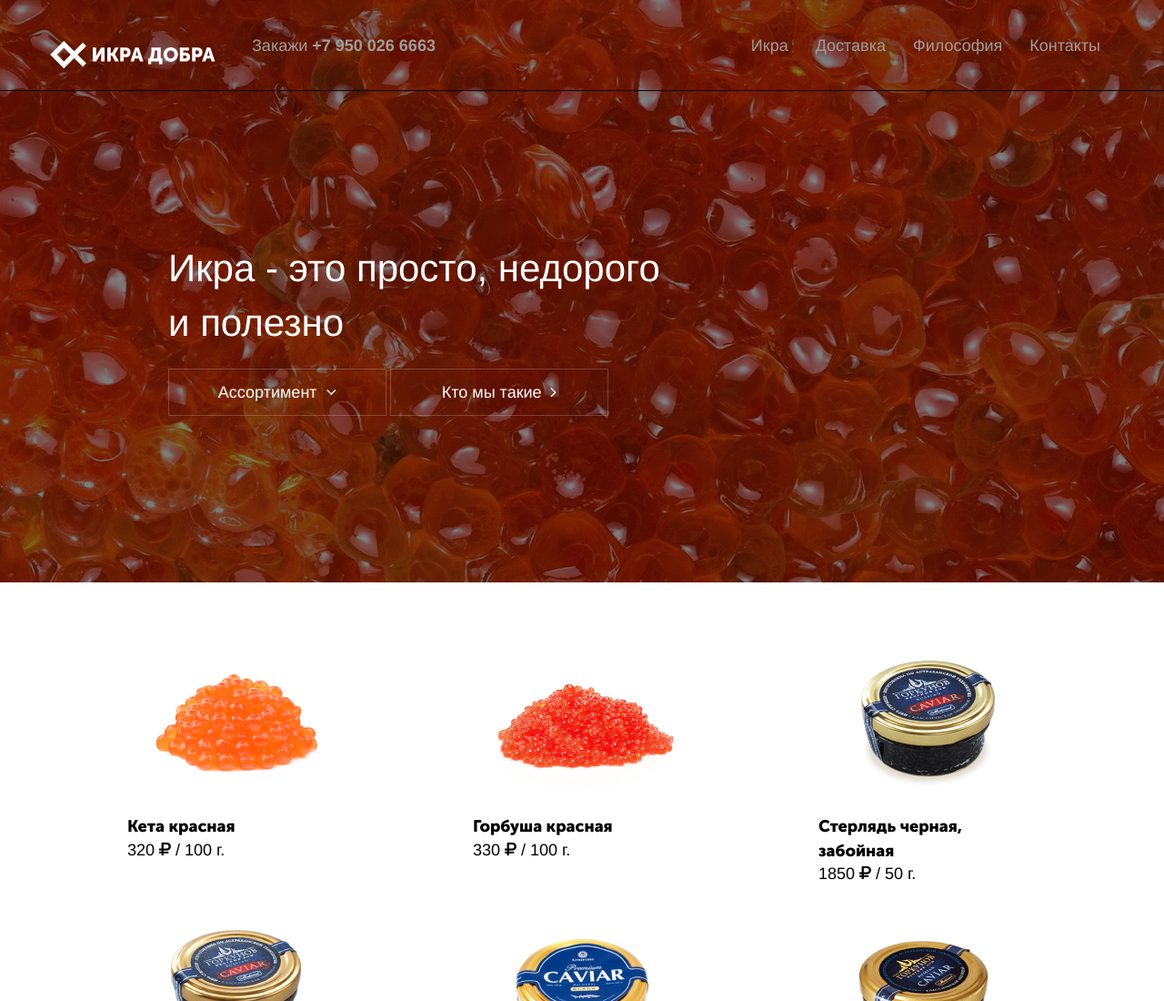
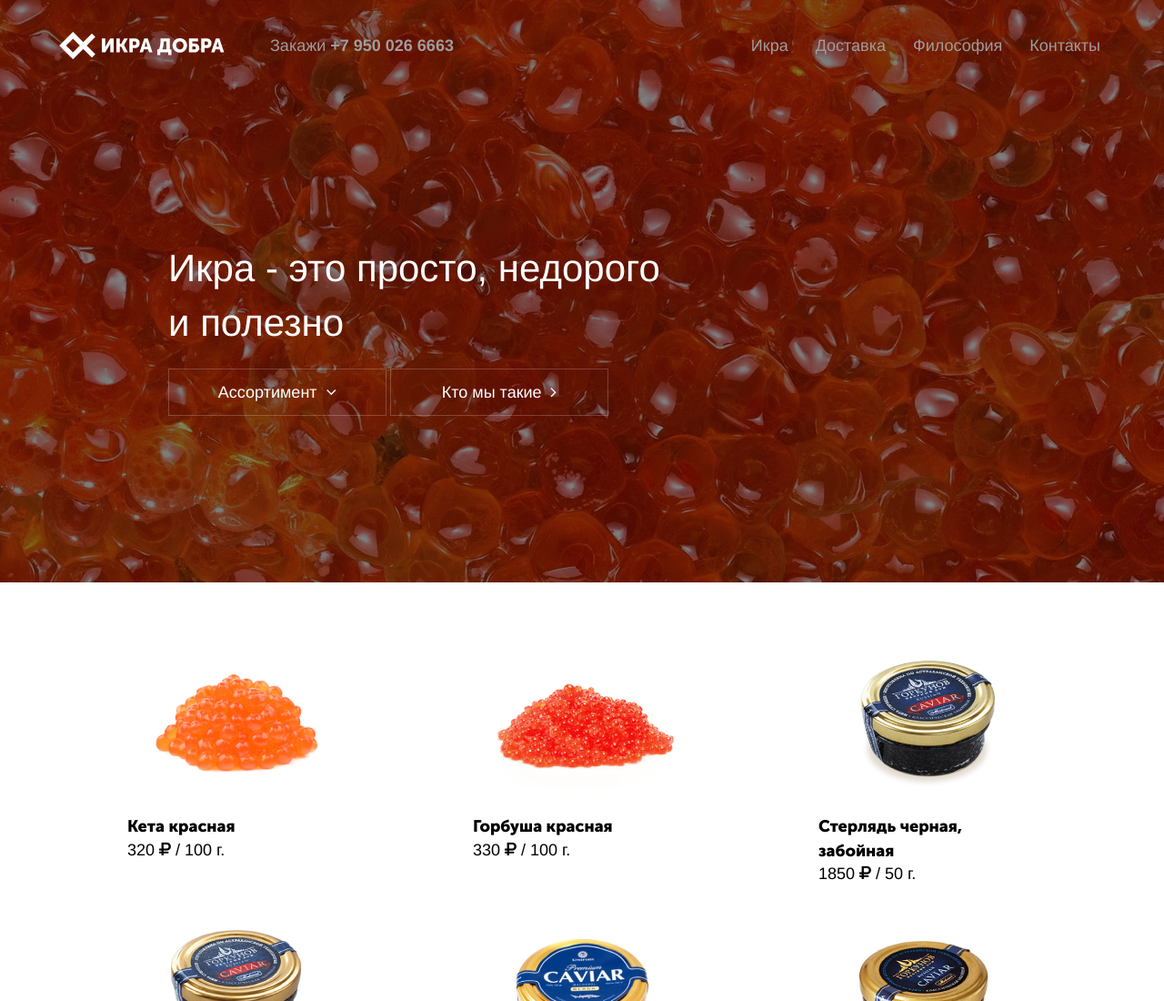
Before and after one commit to Rin-ko/Ikra-Dobra, a website: page index.html in a window 1280 px wide. Shown: the top 1100 px of the page at 91% size. Drawn offline with nearby package versions, Linux system fonts and the light colour scheme; a web font is replaced by a local one.

Commit message:
fix some bugs

```diff
--- a/style/style.scss
+++ b/style/style.scss
@@ -127,7 +127,7 @@
 .navbar-brand {
   padding:0;
   img{
-    padding:20px 0 20px 0;
+    padding:10px;
   }
 }
 
@@ -173,6 +173,7 @@ a.tel-2{
 
 .transparent--background{
   background: rgba(0, 0, 0, 0);
+  border: none;
 }
 
 .main {
```
Also changed, not shown: style/compile/style.css.
